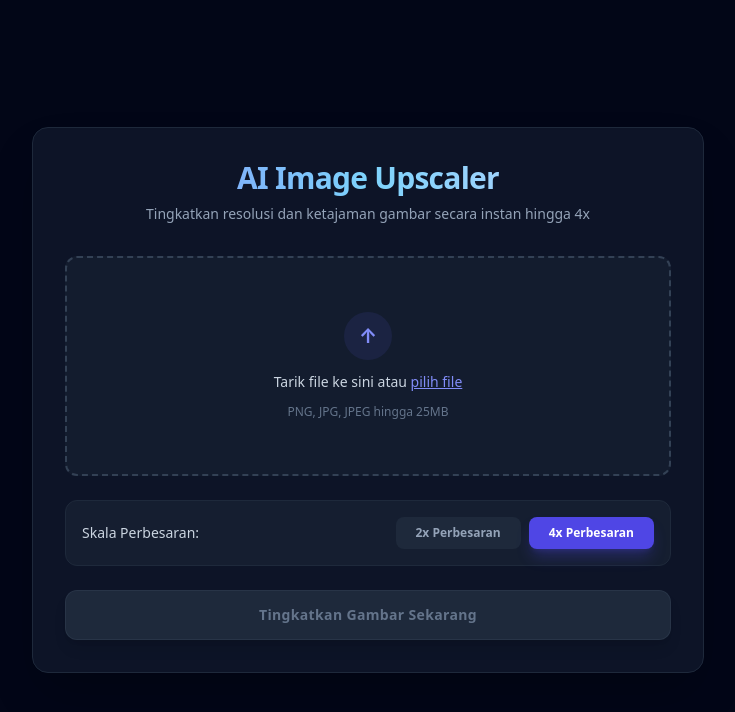
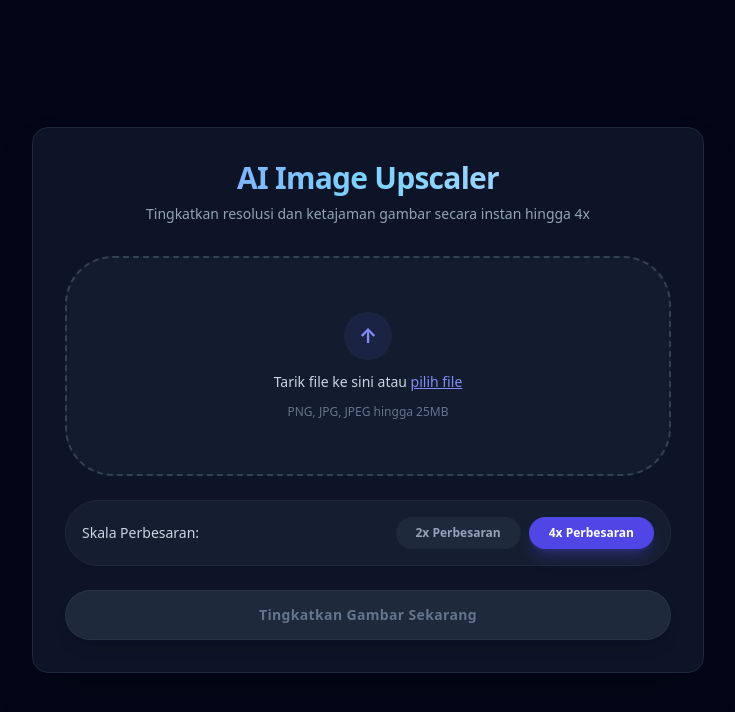
Before and after one commit to Arkrega/Upscale-web, a React (Vite) app: page / in a window 1280 px wide. Shown: the top 712 px of the page, without its empty margins (272-1007 px from the left). Built offline with nearby package versions, Linux system fonts and the light colour scheme.

Commit message:
Extend theme with custom colors and spacing

```diff
--- a/tailwind.config.js
+++ b/tailwind.config.js
@@ -1,10 +1,61 @@
+/** @type {import('tailwindcss').Config} */
 export default {
   content: [
     "./index.html",
     "./src/**/*.{js,ts,jsx,tsx}",
   ],
   theme: {
-    extend: {},
+    extend: {
+      colors: {
+        "primary": "#630ed4",
+        "primary-container": "#7c3aed",
+        "on-primary": "#ffffff",
+        "primary-fixed": "#eaddff",
+        "primary-fixed-dim": "#d2bbff",
+        "on-primary-fixed": "#25005a",
+        "secondary": "#944a00",
+        "secondary-container": "#fd933d",
+        "secondary-fixed": "#ffdcc5",
+        "secondary-fixed-dim": "#ffb783",
+        "on-secondary-fixed": "#301400",
+        "on-secondary-container": "#693300",
+        "tertiary": "#005b3d",
+        "tertiary-container": "#007650",
+        "tertiary-fixed": "#6ffbbe",
+        "tertiary-fixed-dim": "#4edea3",
+        "on-tertiary-fixed": "#002113",
+        "surface": "#f8f9ff",
+        "surface-bright": "#f8f9ff",
+        "surface-dim": "#d0dbed",
+        "surface-container-lowest": "#ffffff",
+        "surface-container-low": "#eff4ff",
+        "surface-container": "#e6eeff",
+        "surface-container-high": "#dee9fc",
+        "surface-container-highest": "#d9e3f6",
+        "on-surface": "#121c2a",
+        "on-surface-variant": "#4a4455",
+        "outline": "#7b7487",
+        "outline-variant": "#ccc3d8",
+        "error": "#ba1a1a",
+      },
+      fontFamily: {
+        sans: ["'Plus Jakarta Sans'", "sans-serif"],
+      },
+      borderRadius: {
+        DEFAULT: "1rem",
+        lg: "2rem",
+        xl: "3rem",
+      },
+      spacing: {
+        "space-xs": "0.25rem",
+        "space-sm": "0.5rem",
+        "space-md": "1rem",
+        "space-lg": "1.5rem",
+        "space-xl": "2.5rem",
+        "space-2xl": "4rem",
+        margin: "1.5rem",
+      },
+    },
   },
   plugins: [],
 };
```
